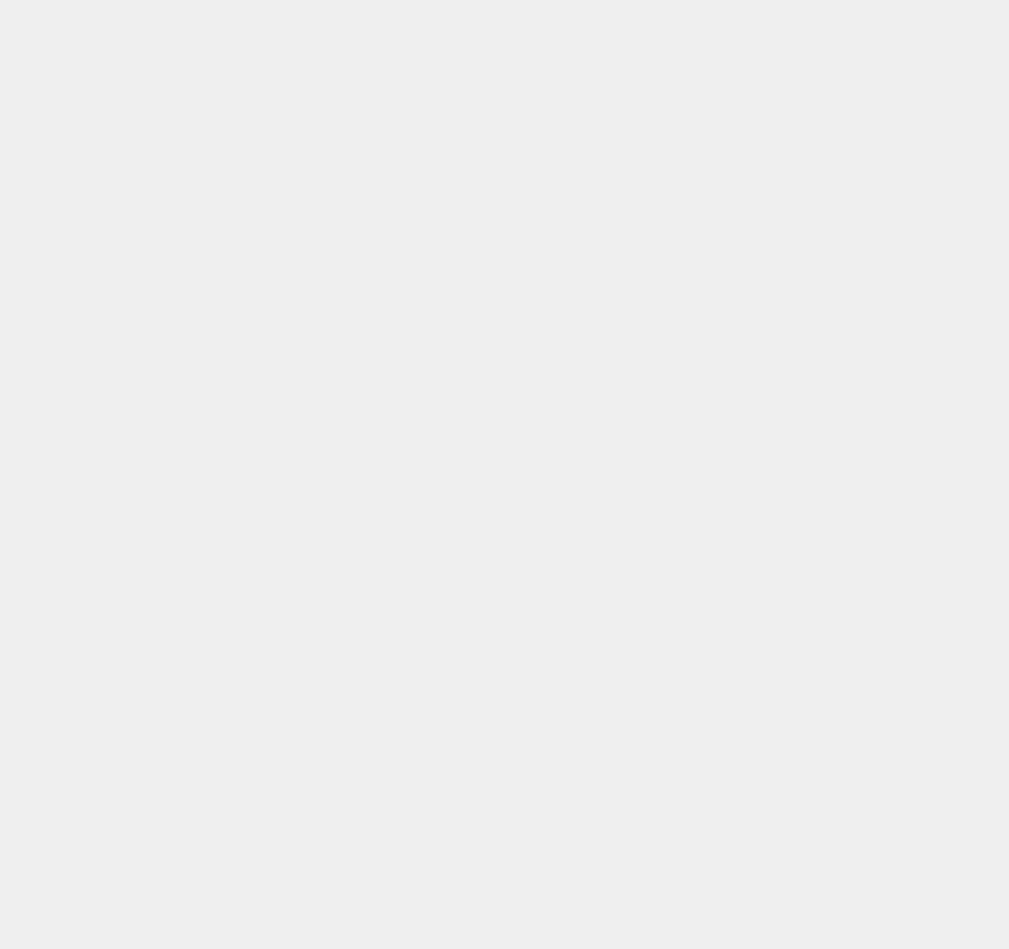
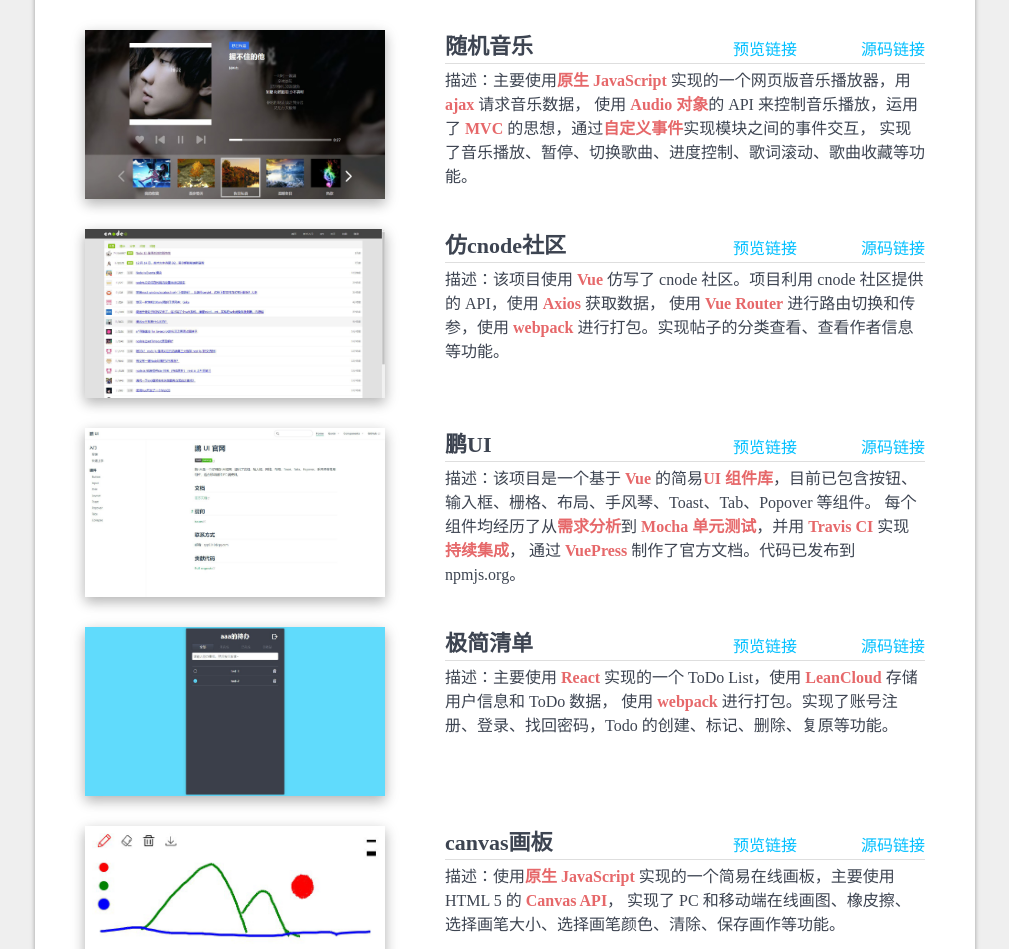
Before and after one commit to ZhangYuP/resume-vue, a Vue app: page / in a window 1280 px wide. Shown: the part 1841-2790 px from the top of the page, without its empty margins (135-1144 px from the left). Before the commit the page ends 1750 px from the top, so only its background shows below. Built offline with nearby package versions, Linux system fonts and the light colour scheme.

Commit message:
Portfolio 组件基本完成

```diff
--- a/src/App.vue
+++ b/src/App.vue
@@ -5,15 +5,17 @@
     <About />
     <Skill />
     <Experience />
+    <Portfolio />
   </div>
 </template>
 
 <script>
-import Nav from './components/Nav'
-import Banner from './components/Banner'
-import About from './components/About'
-import Skill from './components/Skill'
-import Experience from "./components/Experience"
+import Nav from './components/Nav';
+import Banner from './components/Banner';
+import About from './components/About';
+import Skill from './components/Skill';
+import Experience from "./components/Experience";
+import Portfolio from "./components/Portfolio";
 
 export default {
   name: 'app',
@@ -22,7 +24,8 @@ export default {
     Banner,
     About,
     Skill,
-    Experience
+    Experience,
+    Portfolio
   }
 }
 </script>
--- a/src/components/About.vue
+++ b/src/components/About.vue
@@ -1,5 +1,5 @@
 <template>
-  <section class="about" id="about">
+  <section id="about">
     <main class="clearfix">
       <div class="picture">
         <img src="../../public/zyp.jpg" width="260" height="260" alt="头像">
--- a/src/components/Experience.vue
+++ b/src/components/Experience.vue
@@ -1,5 +1,5 @@
 <template>
-  <section class="experience">
+  <section id="experience">
     <h2>经历</h2>
     <ol>
       <li>
@@ -29,7 +29,7 @@
 </script>
 
 <style scoped lang="scss">
-  .experience{
+  #experience{
     @mixin cell($width){
       width: $width;
       float: left;
--- /dev/null
+++ b/src/components/Portfolio.vue
@@ -0,0 +1,139 @@
+<template>
+  <section id="portfolio">
+    <h2>作品</h2>
+    <ol>
+      <li class="clearfix">
+        <img src="../../public/works/randommusic.jpg" alt="随机音乐" width="300px" height="169px">
+        <div class="description">
+          <h3>随机音乐</h3>
+          <span class="showLink">
+            <a href="https://zhangyup.github.io/random-music/" target="_blank">预览链接</a>
+            <a href="https://github.com/ZhangYuP/random-music" target="_blank">源码链接</a>
+          </span>
+          <hr>
+          <p>
+            描述：主要使用<strong>原生 JavaScript</strong> 实现的一个网页版音乐播放器，用 <strong>ajax</strong> 请求音乐数据，
+            使用 <strong>Audio 对象</strong>的 API 来控制音乐播放，运用了 <strong>MVC</strong> 的思想，通过<strong>自定义事件</strong>实现模块之间的事件交互，
+            实现了音乐播放、暂停、切换歌曲、进度控制、歌词滚动、歌曲收藏等功能。
+          </p>
+        </div>
+      </li>
+      <li class="clearfix">
+        <img src="../../public/works/cnode.jpg" alt="仿cnode社区" width="300px" height="169px">
+        <div class="description">
+          <h3>仿cnode社区</h3>
+          <span class="showLink">
+              <a href="https://zhangyup.github.io/cnode/#/" target="_blank">预览链接</a>
+              <a href="https://github.com/ZhangYuP/cnode" target="_blank">源码链接</a>
+            </span>
+          <hr>
+          <p>
+            描述：该项目使用 <strong>Vue</strong> 仿写了 cnode 社区。项目利用 cnode 社区提供的 API，使用 <strong>Axios</strong> 获取数据，
+            使用 <strong>Vue Router</strong> 进行路由切换和传参，使用 <strong>webpack</strong> 进行打包。实现帖子的分类查看、查看作者信息等功能。
+          </p>
+        </div>
+      </li>
+      <li class="clearfix">
+        <img src="../../public/works/rocui.jpg" alt="鹏UI" width="300px" height="169px">
+        <div class="description">
+          <h3>鹏UI</h3>
+          <span class="showLink">
+              <a href="https://zhangyup.github.io/roc-ui/" target="_blank">预览链接</a>
+              <a href="https://github.com/ZhangYuP/roc-ui" target="_blank">源码链接</a>
+            </span>
+          <hr>
+          <p>
+            描述：该项目是一个基于 <strong>Vue</strong> 的简易<strong>UI 组件库</strong>，目前已包含按钮、输入框、栅格、布局、手风琴、Toast、Tab、Popover 等组件。
+            每个组件均经历了从<strong>需求分析</strong>到<strong> Mocha 单元测试</strong>，并用 <strong>Travis CI</strong>
+            实现<strong>持续集成</strong>，
+            通过 <strong>VuePress</strong> 制作了官方文档。代码已发布到 npmjs.org。
+          </p>
+        </div>
+      </li>
+      <li class="clearfix">
+        <img src="../../public/works/simpletodo.jpg" alt="极简清单" width="300px" height="169px">
+        <div class="description">
+          <h3>极简清单</h3>
+          <span class="showLink">
+              <a href="https://zhangyup.github.io/Simple-Todo/build/index.html" target="_blank">预览链接</a>
+              <a href="https://github.com/ZhangYuP/Simple-Todo" target="_blank">源码链接</a>
+            </span>
+          <hr>
+          <p>
+            描述：主要使用 <strong>React</strong> 实现的一个 ToDo List，使用 <strong>LeanCloud</strong> 存储用户信息和 ToDo 数据，
+            使用 <strong>webpack</strong> 进行打包。实现了账号注册、登录、找回密码，Todo 的创建、标记、删除、复原等功能。
+          </p>
+        </div>
+      </li>
+      <li class="clearfix">
+        <img src="../../public/works/canvas.jpg" alt="canvas画板" width="300px" height="169px">
+        <div class="description">
+          <h3>canvas画板</h3>
+          <span class="showLink">
+              <a href="https://zhangyup.github.io/canvas/index.html" target="_blank">预览链接</a>
+              <a href="https://github.com/ZhangYuP/canvas" target="_blank">源码链接</a>
+            </span>
+          <hr>
+          <p>
+            描述：使用<strong>原生 JavaScript</strong> 实现的一个简易在线画板，主要使用 HTML 5 的 <strong>Canvas API</strong>，
+            实现了 PC 和移动端在线画图、橡皮擦、选择画笔大小、选择画笔颜色、清除、保存画作等功能。
+          </p>
+        </div>
+      </li>
+      <li class="clearfix">
+        <img src="../../public/works/pikachu.jpg" alt="画一只皮卡丘" width="300px" height="169px">
+        <div class="description">
+          <h3>画一只皮卡丘</h3>
+          <span class="showLink">
+              <a href="https://zhangyup.github.io/make-a-pikachu/" target="_blank">预览链接</a>
+              <a href="https://github.com/ZhangYuP/make-a-pikachu" target="_blank">源码链接</a>
+            </span>
+          <hr>
+          <p>
+            描述：使用<strong>原生 JavaScript</strong> 写的一个动态显示 CSS 画皮卡丘过程的小作品。用<strong>定时器</strong>遍历一段预先写在
+            <strong>preview</strong>
+            标签内的代码，将其依次展示在页面上，并依次写入 <strong>style</strong> 标签内，以使 CSS 生效。此外，还增加了代码高亮效果，并实现了调速功能。
+          </p>
+        </div>
+      </li>
+    </ol>
+  </section>
+</template>
+
+<script>
+  export default {
+    name: "Portfolio"
+  }
+</script>
+
+<style scoped lang="scss">
+  #portfolio > ol > li{
+    padding: 15px 0;
+  }
+  img{
+    float: left;
+    box-shadow: 0 5px 11px 0 rgba(0, 0, 0, 0.18), 0 4px 15px 0 rgba(0, 0, 0, 0.15);
+  }
+  .description{
+    float: left;
+    width: 480px;
+    margin-left: 60px;
+    line-height: 1.5;
+    position: relative;
+    hr{
+      margin-bottom: 5px;
+    }
+    .showLink{
+      position: absolute;
+      top: 8px;
+      right: 0;
+      a{
+        margin-left: 4em;
+        color: #00bfff;
+        &:hover{
+          color: darken(#00bfff, 10%);
+        }
+      }
+    }
+  }
+</style>
--- a/src/components/Skill.vue
+++ b/src/components/Skill.vue
@@ -1,5 +1,5 @@
 <template>
-  <section class="skill">
+  <section id="skill">
     <h2>技能</h2>
     <ol>
       <li>
```
